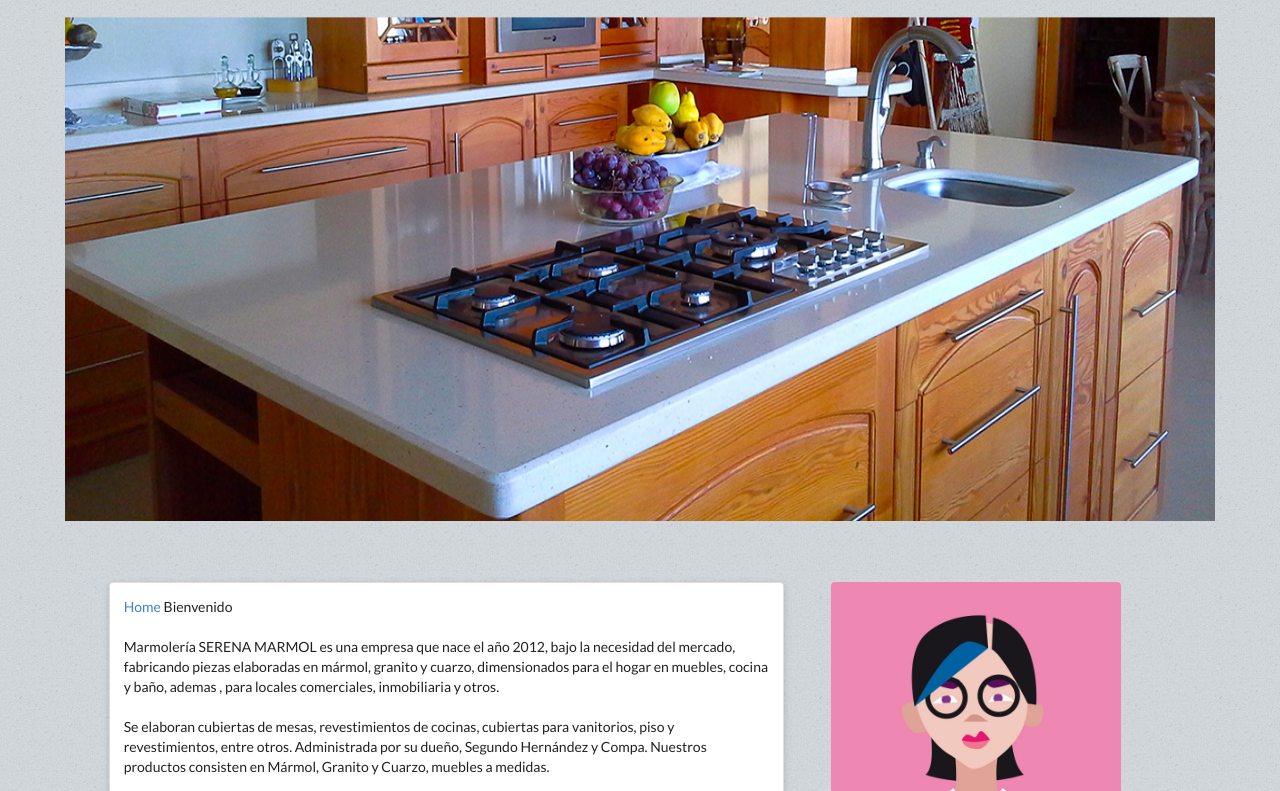
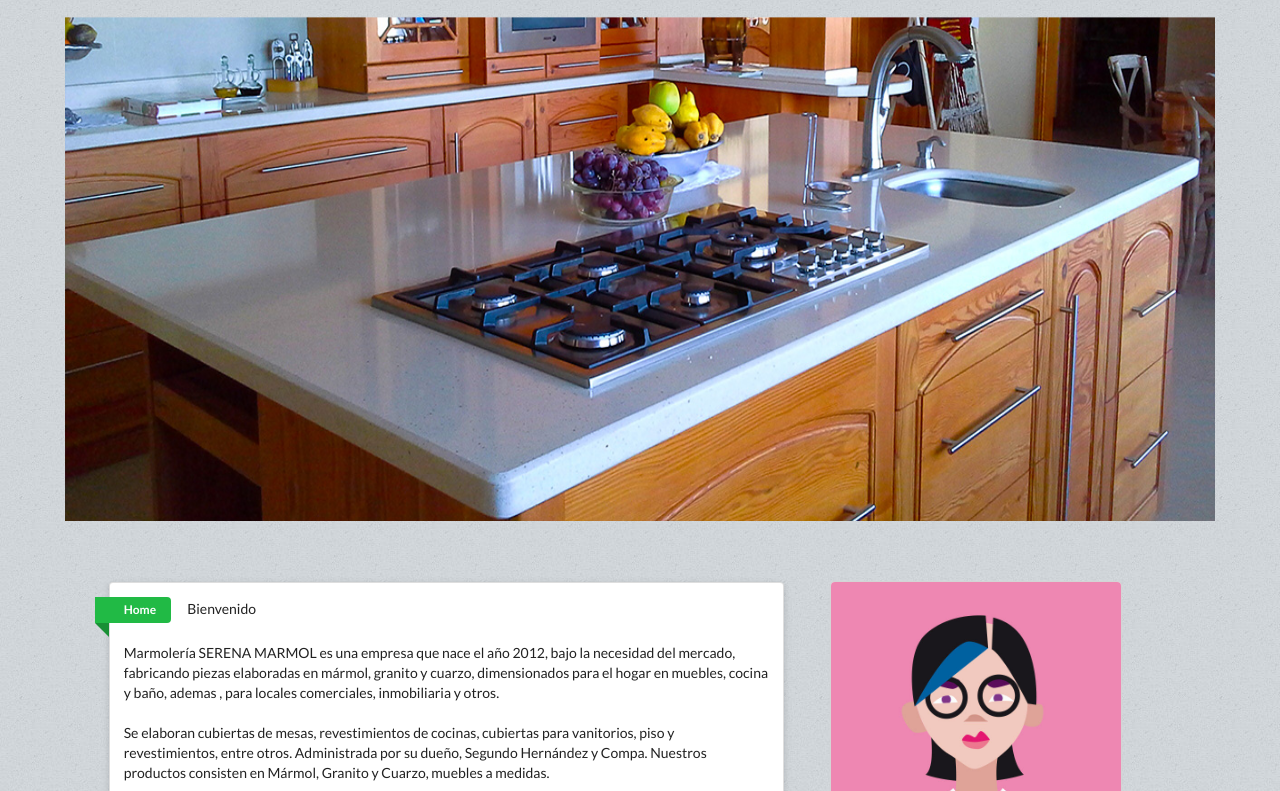
Before and after one commit to osmansmith/marmol, a PHP site: page /marmol/ in a window 1280 px wide. Shown: the part 302-1093 px from the top of the page. Run offline with PHP 8.4, Linux system fonts and the light colour scheme; grey boxes are pictures that could not be loaded.

Commit message:
ahora si
todo en orden

```diff
--- a/index.php
+++ b/index.php
@@ -65,12 +65,12 @@
      <!--Texto del home-->
      <div class="column">
     <div class="ui raised segment">
-      <a class="ui teal right ribbon">Home</a>
+      <a class="ui green ribbon label">Home</a>
        <span>Bienvenido</span>
          <br><br>
       <p>Marmolería SERENA MARMOL es una empresa que nace el año 2012, bajo la necesidad del mercado, fabricando piezas elaboradas en mármol, granito y cuarzo, dimensionados para el hogar en muebles, cocina y baño, ademas , para locales comerciales, inmobiliaria y otros. <br><br> Se elaboran cubiertas de mesas, revestimientos de cocinas, cubiertas para vanitorios, piso y revestimientos, entre otros. Administrada por su dueño, Segundo Hernández y Compa. Nuestros productos consisten en Mármol, Granito y Cuarzo, muebles a medidas. </p>
         <iframe src="https://player.vimeo.com/video/87545999?loop=1&title=0&byline=0&portrait=0" width="640" height="281" frameborder="0" webkitallowfullscreen mozallowfullscreen allowfullscreen></iframe>
-        <p><a href="https://vimeo.com/87545999"></a><a href="https://vimeo.com/user25419268"></a><a href="https://vimeo.com"></a></p>
+        <!--<p><a href="https://vimeo.com/87545999"></a><a href="https://vimeo.com/user25419268"></a><a href="https://vimeo.com"></a></p>-->
     </div>
   </div>
       </div>
```
